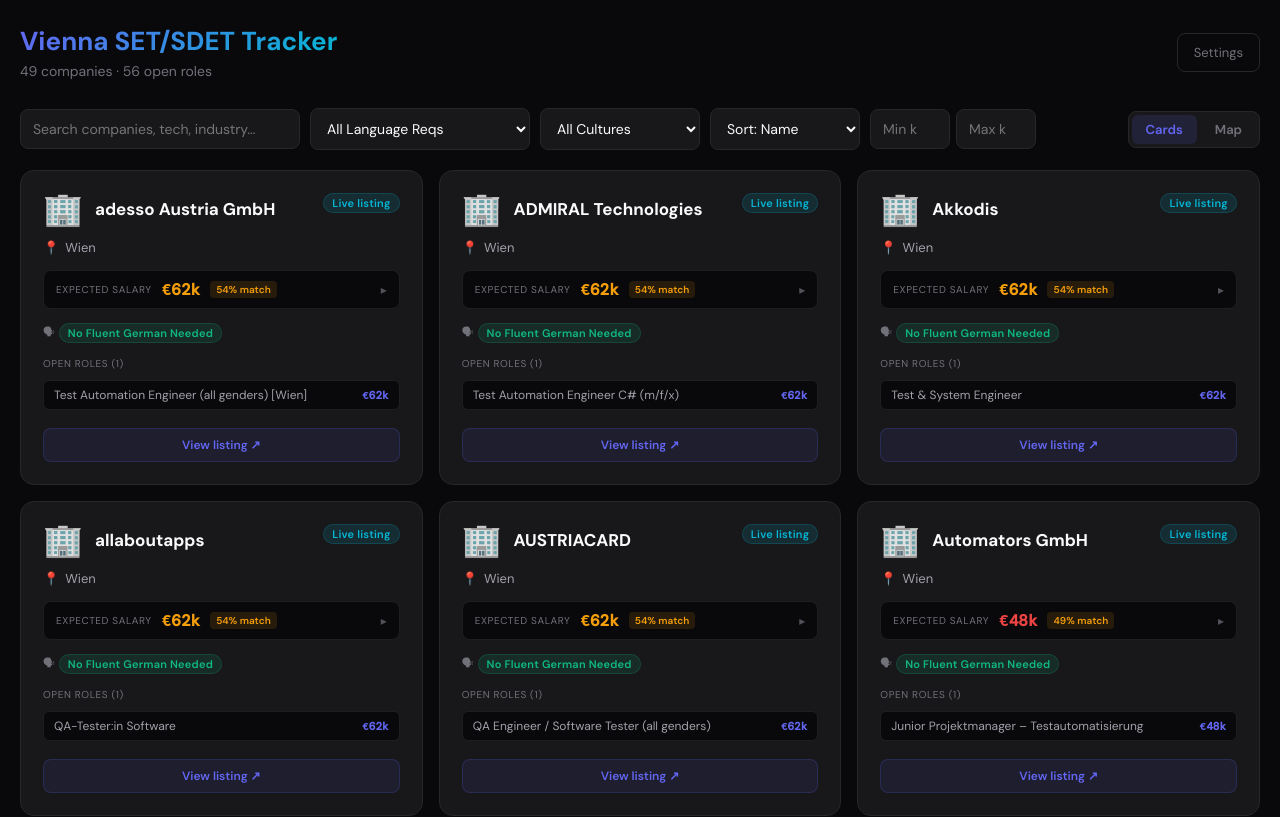
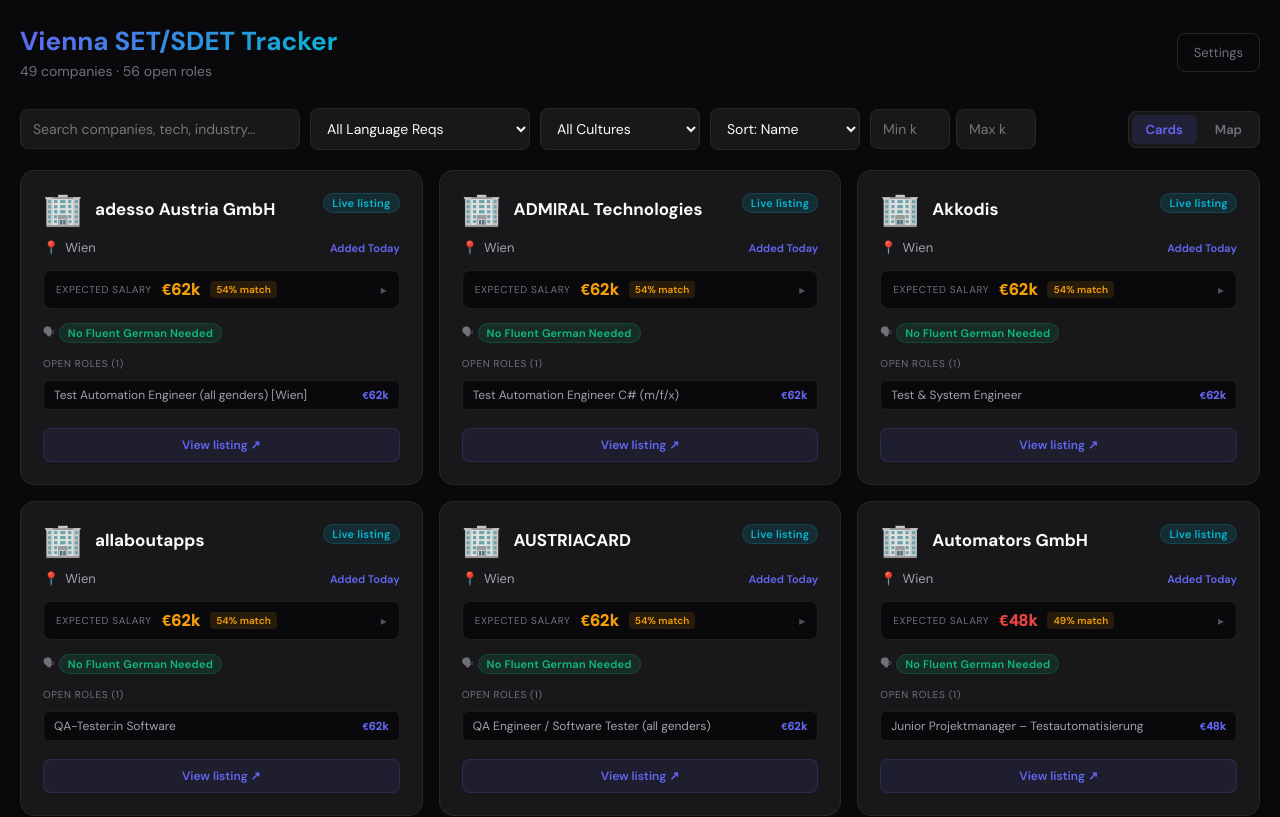
Before and after one commit to Konoszaf1/vienna-set-tracker, a React (Vite) app: page / in a window 1280 px wide. Shown: the top 817 px of the page. Built offline with nearby package versions, Linux system fonts and the light colour scheme.

Commit message:
feat: cluster map markers and add job listing date tracking
Replace nudge algorithm with leaflet.markercluster for proper
zoom-based clustering and spiderfy. Markers stay at true locations.
Track firstSeen dates in localStorage, display on cards, and add
Sort: Newest option.

```diff
--- a/package.json
+++ b/package.json
@@ -15,6 +15,7 @@
   },
   "dependencies": {
     "leaflet": "^1.9.4",
+    "leaflet.markercluster": "^1.5.3",
     "react": "^18.3.1",
     "react-dom": "^18.3.1"
   },
--- a/src/App.jsx
+++ b/src/App.jsx
@@ -45,6 +45,35 @@
       .finally(() => setLoading(false));
   }, []);
 
+  // Track when each job URL was first seen (persisted in localStorage).
+  // Prunes entries for URLs no longer in the feed so it doesn't grow unbounded.
+  const firstSeenMap = useMemo(() => {
+    const STORAGE_KEY = "sdet-first-seen";
+    let stored = {};
+    try { stored = JSON.parse(localStorage.getItem(STORAGE_KEY)) || {}; } catch {}
+    const now = new Date().toISOString();
+    const activeUrls = new Set(jobs.map(j => j.url));
+    let changed = false;
+    // Add new entries
+    for (const j of jobs) {
+      if (!stored[j.url]) {
+        stored[j.url] = now;
+        changed = true;
+      }
+    }
+    // Prune stale entries (jobs removed from the feed)
+    for (const url of Object.keys(stored)) {
+      if (!activeUrls.has(url)) {
+        delete stored[url];
+        changed = true;
+      }
+    }
+    if (changed) {
+      try { localStorage.setItem(STORAGE_KEY, JSON.stringify(stored)); } catch {}
+    }
+    return stored;
+  }, [jobs]);
+
   // Group jobs by company name into company entries
   const entries = useMemo(() => {
     const groups = {};
@@ -56,6 +85,11 @@
 
     return Object.entries(groups).map(([key, roles]) => {
       const first = roles[0];
+      // Compute earliest firstSeen across all roles for this company
+      const roleDates = roles.map(r => firstSeenMap[r.url]).filter(Boolean);
+      const firstSeen = roleDates.length > 0
+        ? roleDates.reduce((a, b) => a < b ? a : b)
+        : null;
       return {
         id: `co-${key.replace(/\s+/g, "-")}`,
         name: first.company,
@@ -74,9 +108,10 @@
         industry: "",
         langReq: "de-basic",
         openRoles: roles,
+        firstSeen,
       };
     });
-  }, [jobs]);
+  }, [jobs, firstSeenMap]);
 
   const companyInsights = useMemo(() => {
     const map = {};
@@ -147,6 +182,7 @@
 
           <select value={sortBy} onChange={e => setSortBy(e.target.value)} className={`${styles.input} ${styles.sortSelect}`}>
             <option value="name">Sort: Name</option>
+            <option value="newest">Sort: Newest</option>
             <option value="salary">Sort: Salary</option>
             <option value="match">Sort: Match</option>
             <option value="rating">Sort: Rating</option>
--- a/src/components/CompanyCard.jsx
+++ b/src/components/CompanyCard.jsx
@@ -25,8 +25,21 @@
         <Badge color="#06b6d4" bg="#06b6d420">Live listing</Badge>
       </div>
 
-      <div className={styles.district}>
-        <span>📍</span> {company.district}
+      <div className={styles.metaRow}>
+        <div className={styles.district}>
+          <span>📍</span> {company.district}
+        </div>
+        {company.firstSeen && (
+          <div className={styles.firstSeen}>
+            {(() => {
+              const d = new Date(company.firstSeen);
+              const now = new Date();
+              const diffDays = Math.floor((now - d) / 86400000);
+              const label = diffDays === 0 ? "Today" : diffDays === 1 ? "1 day ago" : `${diffDays}d ago`;
+              return `Added ${label}`;
+            })()}
+          </div>
+        )}
       </div>
 
       {avgRating.length > 0 && (
--- a/src/components/CompanyCard.module.css
+++ b/src/components/CompanyCard.module.css
@@ -46,12 +46,26 @@
   font-size: 12px;
 }
 
+.metaRow {
+  display: flex;
+  align-items: center;
+  justify-content: space-between;
+  gap: 8px;
+}
+
 .district {
   color: #a1a1aa;
   font-size: 13px;
   display: flex;
   align-items: center;
   gap: 6px;
+}
+
+.firstSeen {
+  color: #6366f1;
+  font-size: 11px;
+  font-weight: 600;
+  white-space: nowrap;
 }
 
 .ratingsRow {
--- a/src/components/MapView.jsx
+++ b/src/components/MapView.jsx
@@ -7,6 +7,7 @@
   const containerRef = useRef(null);
   const mapInstanceRef = useRef(null);
   const markersRef = useRef([]);
+  const clusterGroupRef = useRef(null);
   const extraLayersRef = useRef([]);
   const prevHomeRef = useRef(null);
   const [ready, setReady] = useState(false);
@@ -25,12 +26,42 @@
   }, [profile]);
 
   useEffect(() => {
-    if (window.L) { setReady(true); return; }
-    import("leaflet").then(mod => {
-      window.L = mod.default || mod;
+    if (window.L && window.L.markerClusterGroup) { setReady(true); return; }
+
+    const loadLeaflet = window.L
+      ? Promise.resolve(window.L)
+      : import("leaflet").then(mod => { window.L = mod.default || mod; return window.L; });
+
+    loadLeaflet.then(() =>
+      import("leaflet.markercluster/dist/leaflet.markercluster.js")
+    ).then(() => {
       setReady(true);
     });
   }, []);
+
+  // Inject cluster + dark-theme styles once
+  useEffect(() => {
+    if (!ready) return;
+    if (document.getElementById("lf-dark")) return;
+    const s = document.createElement("style"); s.id = "lf-dark";
+    s.textContent = `
+      .dark-popup .leaflet-popup-content-wrapper{background:#09090b!important;color:#fafafa!important;border-radius:12px!important;border:1px solid #27272a!important;box-shadow:0 8px 32px rgba(0,0,0,.6)!important;padding:0!important}
+      .dark-popup .leaflet-popup-content{margin:12px!important;line-height:1.4!important}
+      .dark-popup .leaflet-popup-tip{background:#09090b!important;border:1px solid #27272a!important;border-top:none!important;border-left:none!important}
+      .dark-popup .leaflet-popup-close-button{color:#71717a!important;font-size:18px!important;padding:6px 8px!important}
+      .dark-popup .leaflet-popup-close-button:hover{color:#fafafa!important}
+      .leaflet-control-zoom a{background:#18181b!important;color:#a1a1aa!important;border-color:#27272a!important}
+      .leaflet-control-zoom a:hover{background:#27272a!important;color:#fafafa!important}
+      .leaflet-control-attribution{background:rgba(9,9,11,.8)!important;color:#52525b!important}
+      .leaflet-control-attribution a{color:#6366f1!important}
+      /* MarkerCluster animations */
+      .leaflet-cluster-anim .leaflet-marker-icon,.leaflet-cluster-anim .leaflet-marker-shadow{transition:transform .3s ease-out,opacity .3s ease-in}
+      .leaflet-cluster-spider-leg{transition:stroke-dashoffset .3s ease-out,stroke-opacity .3s ease-in}
+      /* Dark spider legs */
+      .leaflet-cluster-spider-leg .leaflet-cluster-spider-leg-line{stroke:#6366f1;stroke-opacity:.5}
+    `;
+    document.head.appendChild(s);
+  }, [ready]);
 
   useEffect(() => {
     if (!ready || !containerRef.current || !window.L) return;
@@ -46,21 +77,6 @@
         subdomains: "abcd", maxZoom: 19,
       }).addTo(mapInstanceRef.current);
 
-      if (!document.getElementById("lf-dark")) {
-        const s = document.createElement("style"); s.id = "lf-dark";
-        s.textContent = `
-          .dark-popup .leaflet-popup-content-wrapper{background:#09090b!important;color:#fafafa!important;border-radius:12px!important;border:1px solid #27272a!important;box-shadow:0 8px 32px rgba(0,0,0,.6)!important;padding:0!important}
-          .dark-popup .leaflet-popup-content{margin:12px!important;line-height:1.4!important}
-          .dark-popup .leaflet-popup-tip{background:#09090b!important;border:1px solid #27272a!important;border-top:none!important;border-left:none!important}
-          .dark-popup .leaflet-popup-close-button{color:#71717a!important;font-size:18px!important;padding:6px 8px!important}
-          .dark-popup .leaflet-popup-close-button:hover{color:#fafafa!important}
-          .leaflet-control-zoom a{background:#18181b!important;color:#a1a1aa!important;border-color:#27272a!important}
-          .leaflet-control-zoom a:hover{background:#27272a!important;color:#fafafa!important}
-          .leaflet-control-attribution{background:rgba(9,9,11,.8)!important;color:#52525b!important}
-          .leaflet-control-attribution a{color:#6366f1!important}`;
-        document.head.appendChild(s);
-      }
-
       prevHomeRef.current = home;
     }
 
@@ -73,8 +89,12 @@
     }
     prevHomeRef.current = home;
 
-    markersRef.current.forEach(m => map.removeLayer(m));
+    // Clear previous layers
+    markersRef.current.forEach(m => {
+      if (m._homeLine) { map.removeLayer(m._homeLine); m._homeLine = null; }
+    });
     markersRef.current = [];
+    if (clusterGroupRef.current) { map.removeLayer(clusterGroupRef.current); clusterGroupRef.current = null; }
     extraLayersRef.current.forEach(l => map.removeLayer(l));
     extraLayersRef.current = [];
 
@@ -121,32 +141,41 @@
 
     const mappable = companies.filter(c => c.lat != null && c.lng != null);
 
-    // Nudge markers that are too close so labels don't overlap.
-    // Build an offset map keyed by company id.
-    const offsets = {};
-    const PROXIMITY = 0.0015; // ~150 m – labels collide within this range
-    const NUDGE = 0.0012;
-    for (let i = 0; i < mappable.length; i++) {
-      if (!offsets[mappable[i].id]) offsets[mappable[i].id] = { dlat: 0, dlng: 0 };
-      for (let j = i + 1; j < mappable.length; j++) {
-        if (!offsets[mappable[j].id]) offsets[mappable[j].id] = { dlat: 0, dlng: 0 };
-        const dx = (mappable[j].lng + offsets[mappable[j].id].dlng) - (mappable[i].lng + offsets[mappable[i].id].dlng);
-        const dy = (mappable[j].lat + offsets[mappable[j].id].dlat) - (mappable[i].lat + offsets[mappable[i].id].dlat);
-        const d = Math.sqrt(dx * dx + dy * dy);
-        if (d < PROXIMITY) {
-          const angle = d > 0 ? Math.atan2(dy, dx) : Math.PI / 2;
-          const push = (PROXIMITY - d) / 2 + NUDGE;
-          offsets[mappable[j].id].dlat += Math.sin(angle) * push;
-          offsets[mappable[j].id].dlng += Math.cos(angle) * push;
-          offsets[mappable[i].id].dlat -= Math.sin(angle) * push;
-          offsets[mappable[i].id].dlng -= Math.cos(angle) * push;
-        }
-      }
-    }
+    // Create cluster group with custom dark-themed icons
+    const clusterGroup = L.markerClusterGroup({
+      maxClusterRadius: 45,
+      spiderfyOnMaxZoom: true,
+      showCoverageOnHover: false,
+      zoomToBoundsOnClick: true,
+      spiderfyDistanceMultiplier: 2.0,
+      iconCreateFunction: (cluster) => {
+        const count = cluster.getChildCount();
+        const children = cluster.getAllChildMarkers();
+        // Average salary color for the cluster
+        const estimates = children.map(m => m._companyEstimate).filter(Boolean);
+        const avgEstimate = estimates.length > 0 ? estimates.reduce((a, b) => a + b, 0) / estimates.length : null;
+        const color = salaryColor(avgEstimate);
+        const size = count < 5 ? 40 : count < 15 ? 48 : 56;
+
+        return L.divIcon({
+          className: "",
+          html: `<div style="
+            width:${size}px;height:${size}px;
+            display:flex;align-items:center;justify-content:center;
+            background:${color};color:#fff;
+            font-size:${count < 5 ? 13 : 14}px;font-weight:700;font-family:DM Sans,sans-serif;
+            border-radius:50%;
+            border:3px solid ${color}60;
+            box-shadow:0 3px 16px ${color}80,0 0 0 6px ${color}20;
+            cursor:pointer;transition:transform .2s;
+          ">${count}</div>`,
+          iconSize: [size, size],
+          iconAnchor: [size / 2, size / 2],
+        });
+      },
+    });
 
     mappable.forEach(c => {
-      const oLat = c.lat + (offsets[c.id]?.dlat || 0);
-      const oLng = c.lng + (offsets[c.id]?.dlng || 0);
       const km = dist(home[0], home[1], c.lat, c.lng);
       const insight = companyInsights?.[c.id];
       const estimate = insight?.salary?.estimate;
@@ -227,17 +256,18 @@
           ${safePrimaryUrl?`<div style="margin-top:10px"><a href="${safePrimaryUrl}" target="_blank" rel="noopener noreferrer" style="display:block;text-align:center;padding:8px;background:#6366f120;color:#6366f1;border-radius:6px;text-decoration:none;font-size:12px;font-weight:600;border:1px solid #6366f130">View listing ↗</a></div>`:""}
         </div>`;
 
-      // Stagger z-index by latitude so southern markers render in front;
-      // on hover, boost to bring the active marker above all others.
-      const baseZ = Math.round((90 - oLat) * 100);
-      const marker = L.marker([oLat, oLng], { icon, zIndexOffset: baseZ })
-        .addTo(map)
+      // Markers at true positions — clustering handles overlap
+      const baseZ = Math.round((90 - c.lat) * 100);
+      const marker = L.marker([c.lat, c.lng], { icon, zIndexOffset: baseZ })
         .bindPopup(popup, { maxWidth: 320, className: "dark-popup", closeButton: true });
+
+      // Stash estimate on marker so cluster icon can read it
+      marker._companyEstimate = estimate;
 
       marker.on("mouseover", () => {
         marker.setZIndexOffset(10000);
         if (marker._homeLine) return;
-        marker._homeLine = L.polyline([home, [oLat, oLng]], { color, weight: 2, dashArray: "6 4", opacity: 0.6 }).addTo(map);
+        marker._homeLine = L.polyline([home, [c.lat, c.lng]], { color, weight: 2, dashArray: "6 4", opacity: 0.6 }).addTo(map);
       });
       marker.on("mouseout", () => {
         if (!marker.isPopupOpen()) marker.setZIndexOffset(baseZ);
@@ -248,8 +278,12 @@
         if (marker._homeLine) { map.removeLayer(marker._homeLine); marker._homeLine = null; }
       });
 
+      clusterGroup.addLayer(marker);
       markersRef.current.push(marker);
     });
+
+    map.addLayer(clusterGroup);
+    clusterGroupRef.current = clusterGroup;
   }, [ready, companies, home, homeAddress, companyInsights]);
 
   useEffect(() => () => { if (mapInstanceRef.current) { mapInstanceRef.current.remove(); mapInstanceRef.current = null; } }, []);
--- a/src/utils/filterSort.js
+++ b/src/utils/filterSort.js
@@ -14,6 +14,11 @@
     })
     .sort((a, b) => {
       if (sortBy === "name") return a.name.localeCompare(b.name);
+      if (sortBy === "newest") {
+        const da = a.firstSeen || "";
+        const db = b.firstSeen || "";
+        return db.localeCompare(da); // newest first
+      }
       if (sortBy === "salary") {
         const sa = companyInsights[a.id]?.salary?.estimate ?? -1;
         const sb = companyInsights[b.id]?.salary?.estimate ?? -1;
```
Also changed, not shown: 1 other file (tests, documents, lock files or other folders).
